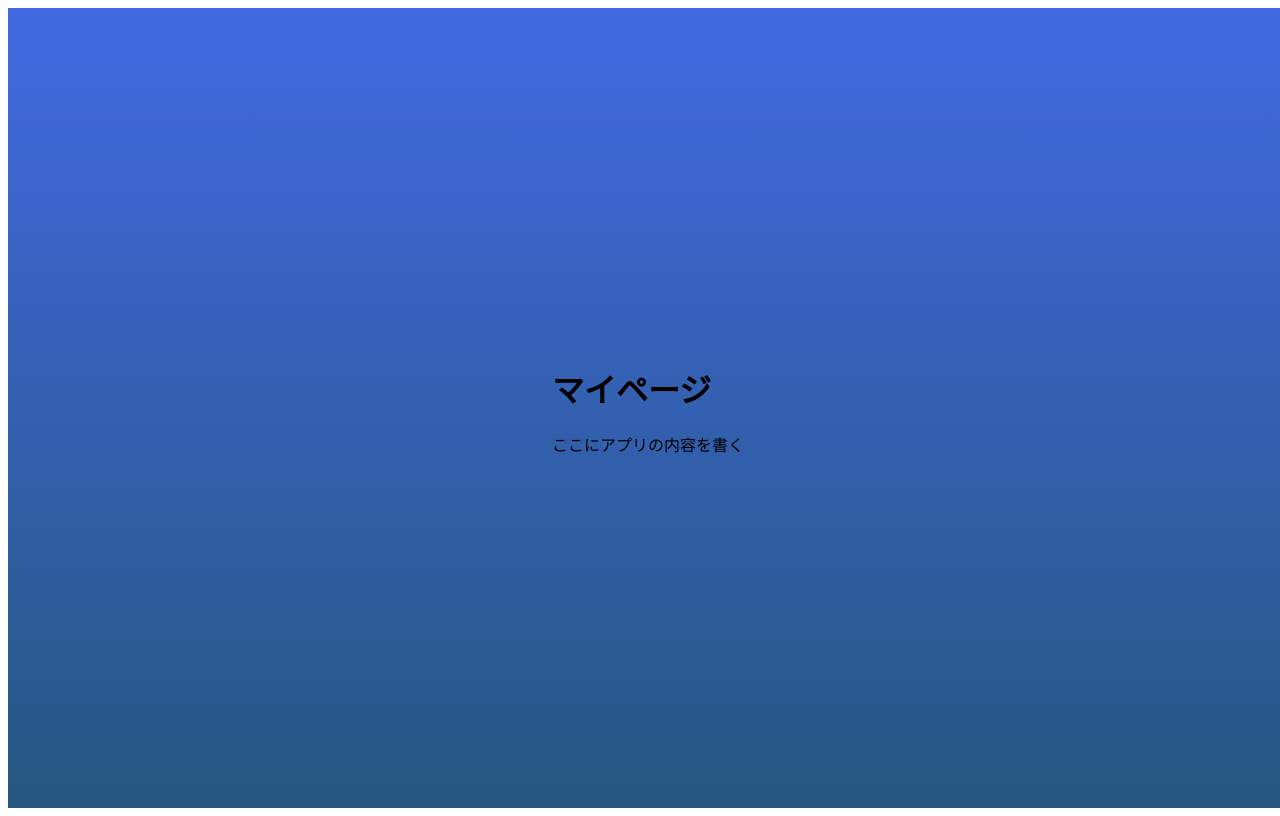
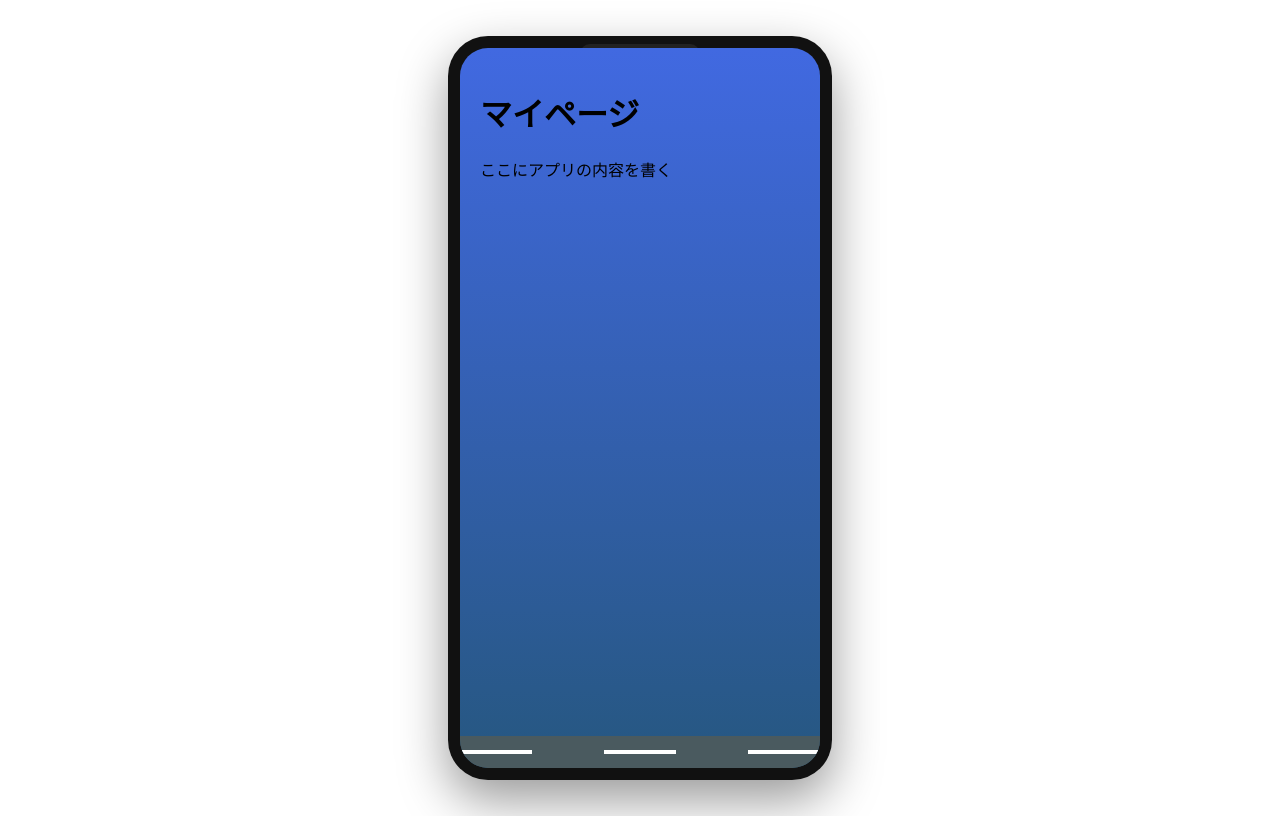
Before and after one commit to ochimasato0186/P.P_front, a Next.js app: page /mypage in a window 1280 px wide. Built offline with nearby package versions, Linux system fonts and the light colour scheme.

Commit message:
フッター作成

```diff
--- a/app/mypage/layout.tsx
+++ b/app/mypage/layout.tsx
@@ -1,7 +1,7 @@
 import PhoneFrame from "@/components/PhoneFrame";
 
 // visibleを切り替えてスマホフレームの表示/非表示を制御
-const visible = false; // ここをfalseにすると非表示
+const visible = true; // ここをfalseにすると非表示
 export default function Layout({ children }: { children: React.ReactNode }) {
   return <PhoneFrame visible={visible}>{children}</PhoneFrame>;
 }
--- a/app/mypage/page.tsx
+++ b/app/mypage/page.tsx
@@ -1,9 +1,20 @@
-// app/home/page.tsx
-export default function HomePage() {
+"use client";
+import Road from "../../components/Road";
+import { useContext } from "react";
+import { FrameContext } from "../../components/PhoneFrame";
+
+export default function MyPage() {
+  const frameOn = useContext(FrameContext);
   return (
-    <main style={{ padding: 20 }}>
-      <h1>マイページ</h1>
-      <p>ここにアプリの内容を書く</p>
-    </main>
+    <>
+      <div style={{ position: "relative", width: "100%", height: "100%" }}>
+        <main style={{ padding: 20 }}>
+          <h1>マイページ</h1>
+          <p>ここにアプリの内容を書く</p>
+        </main>
+        {frameOn && <Road insideFrame={true} />}
+      </div>
+      {!frameOn && <Road insideFrame={false} />}
+    </>
   );
 }
--- a/components/PhoneFrame.tsx
+++ b/components/PhoneFrame.tsx
@@ -1,5 +1,7 @@
 "use client";
-import { useEffect, useState } from "react";
+import { useEffect, useState, createContext } from "react";
+// フレームON/OFFを子で判定できるようcontextを用意
+export const FrameContext = createContext(true);
 type Props = {
   /**
    * 通常のchildren、またはrender propsとして(bgColor: string, hour: number)を受け取る関数
@@ -52,6 +54,7 @@ export default function PhoneFrame({ children, visible = true }: Props) {
       ? (children as (bg: string, hour: number) => React.ReactNode)(bgColor, hour)
       : children;
     return (
+      <FrameContext.Provider value={false}>
         <div
           style={{
             minHeight: "100vh",
@@ -65,6 +68,7 @@ export default function PhoneFrame({ children, visible = true }: Props) {
         >
           {content}
         </div>
+      </FrameContext.Provider>
     );
   }
   // グラデーションの場合はbackgroundImageで指定
@@ -72,6 +76,7 @@ export default function PhoneFrame({ children, visible = true }: Props) {
   // childrenが関数ならrender propsとして呼び出す
   const content = typeof children === "function" ? (children as (bg: string, hour: number) => React.ReactNode)(bgColor, hour) : children;
   return (
+    <FrameContext.Provider value={true}>
       <div style={styles.wrapper}>
         <div style={styles.frame}>
           <div style={styles.notch} />
@@ -86,6 +91,7 @@ export default function PhoneFrame({ children, visible = true }: Props) {
           </div>
         </div>
       </div>
+    </FrameContext.Provider>
   );
 }
 
@@ -117,7 +123,9 @@ const styles: { [key: string]: React.CSSProperties } = {
     borderRadius: "10px",
   },
   screen: {
+    position: "relative",
     display: "flex",
+     flexDirection: "column",
     justifyContent: "center",
     alignItems: "center",
     width: "100%",
--- /dev/null
+++ b/components/Road.tsx
@@ -0,0 +1,41 @@
+type RoadProps = {
+  insideFrame?: boolean;
+};
+
+export default function Road({ insideFrame = false }: RoadProps) {
+  // フレーム内ならabsolute、外ならfixed
+  const isFrame = insideFrame;
+  return (
+    <div
+      style={{
+        position: isFrame ? "absolute" : "fixed",
+        bottom: 0,
+        left: 0,
+        width: isFrame ? "100%" : "100vw",
+        height: isFrame ? "8%" : "8vw",
+        minHeight: "18px",
+        maxHeight: isFrame ? "32px" : "48px",
+        backgroundColor: "#4a5a5f",
+        zIndex: 100,
+        borderBottomLeftRadius: isFrame ? "0 0 28px 28px" : undefined,
+        borderBottomRightRadius: isFrame ? "0 0 28px 28px" : undefined,
+      }}
+    >
+      {/* 白い破線 */}
+            <div
+        style={{
+          position: "absolute",
+          top: "50%",
+          left: 0,
+          width: "100%",
+          height: isFrame ? "0.8em" : "0.8vw",
+          minHeight: "2px",
+          maxHeight: isFrame ? "4px" : "6px",
+          transform: "translateY(-50%)",
+          background:
+            "repeating-linear-gradient(to right, white 0 20%, transparent 20% 40%)",
+        }}
+      />
+    </div>
+  );
+}
```
Also changed, not shown: app/answer/page.tsx (+12 -1 lines), app/date/page.tsx (+17 -6 lines), app/home/page.tsx (+27 -6 lines), app/quiz/page.tsx (+11 -2 lines), components/Underline.tsx (added, +27 -0 lines). Lines whose indentation alone changed are shown as unchanged.
